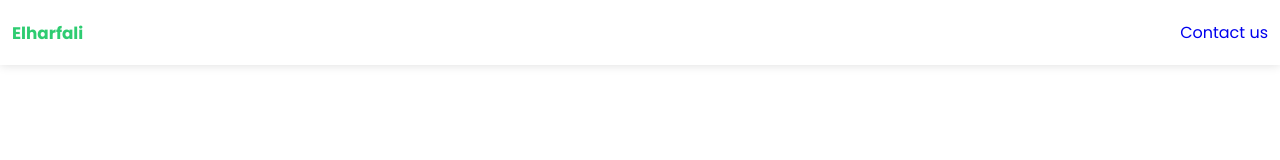
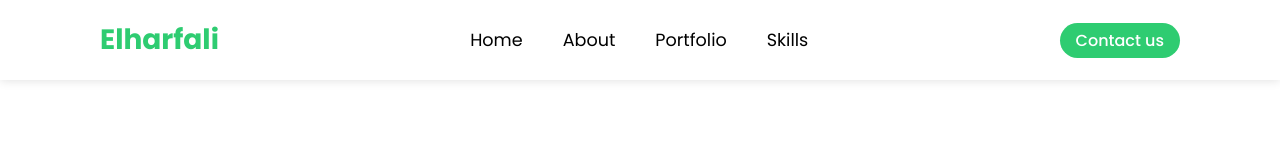
Before and after one commit to ELHARFALI/Big-Project--1, a plain HTML site: page index.html in a window 1280 px wide. Drawn offline with Linux system fonts and the light colour scheme.

Commit message:
Navigation bar for mobile

```diff
--- a/app/scss/_header.scss
+++ b/app/scss/_header.scss
@@ -5,21 +5,30 @@
     .navbar {
         width: 100%;
         background-color: $White;
-        padding: 10px 12px;
+        padding: 10px 28px;
         display: flex;
         justify-content: space-between;
         align-items: center;
         position: relative;
         box-shadow: 0 0 10px #ddd;
 
+        @include desktop {
+            padding: 10px 100px;
+        }
+
         &__logo {
             color: $Green;
-            font-size: 1.05rem;
+            font-size: 21px;
             font-weight: bold;
             height: 45px;
             display: flex;
             justify-content: center;
             align-items: center;
+
+            @include desktop {
+                height: 60px;
+                font-size: 28px;
+            }
         }
 
         &__hamburger {
@@ -52,6 +61,56 @@
             }
         }
 
+        &__lists {
+            display: flex;
+            height: 100%;
+
+            @include tablet {
+                display: none;
+            }
+
+            li {
+                height: 100%;
+
+
+                &:not(:last-child) {
+                        margin-right: 20px;
+                    }
+
+                a {
+                    height: 100%;
+                    padding: 8px 10px;
+                    color: black;
+                    font-size: 1.1rem;
+                    font-weight:400;
+                    transition: all 200ms ease-in-out;
+                    border-radius: 0 0 8px 8px;
+
+                    &:hover {
+                        border-top: 4px solid $Green;
+                        background-color: #ABEBC6;
+                    }
+                }
+            }
+        }
+
+        .btn {
+            a {
+                font-size: 1rem;
+                font-weight: 500;
+                background-color: $Green;
+                padding: 6px 16px;
+                color: $White;
+                border-radius: 25px;
+                transition: all 200ms ease-in-out;
+
+                &:hover {
+                    background-color: $Light-green;
+                    color: #222;
+                }
+            }
+        }
+
         &__links {
             width: 80%;
             position: absolute;
@@ -65,6 +124,8 @@
             box-shadow: 0 0 10px #ddd;
             z-index: 10;
             transition: all 200ms ease-in-out;
+
+
 
             &.active {
                 left: 50%;
--- a/app/scss/_mixins.scss
+++ b/app/scss/_mixins.scss
@@ -15,3 +15,9 @@
         @content;
     }
 }
+
+@mixin large {
+    @media (min-width: 1200px) {
+        @content;
+    }
+}
--- a/app/scss/_variables.scss
+++ b/app/scss/_variables.scss
@@ -1,4 +1,5 @@
 // Colors
+$light-one: #ABEBC6;
 $Light-green: #58D68D;
 $Green: #2ECC71;
 $Green-plus: #28B463;
--- a/index.html
+++ b/index.html
@@ -32,6 +32,13 @@
                 <li><a class="btn-menu hide-for-desktop" href="#">Contact us</a></li>
             </ul>
 
+            <ul class="navbar__lists hide-for-tablet">
+                    <li ><a href="#" class="active">Home</a></li>
+                    <li><a href="#">About</a></li>
+                    <li><a href="#">Portfolio</a></li>
+                    <li><a href="#">Skills</a></li>
+            </ul>
+
             <div class="btn hide-for-tablet">
                 <a href="#" class="global-btn">Contact us</a>
             </div>
```
Also changed, not shown: dist/css/style.css, 1 other file.
